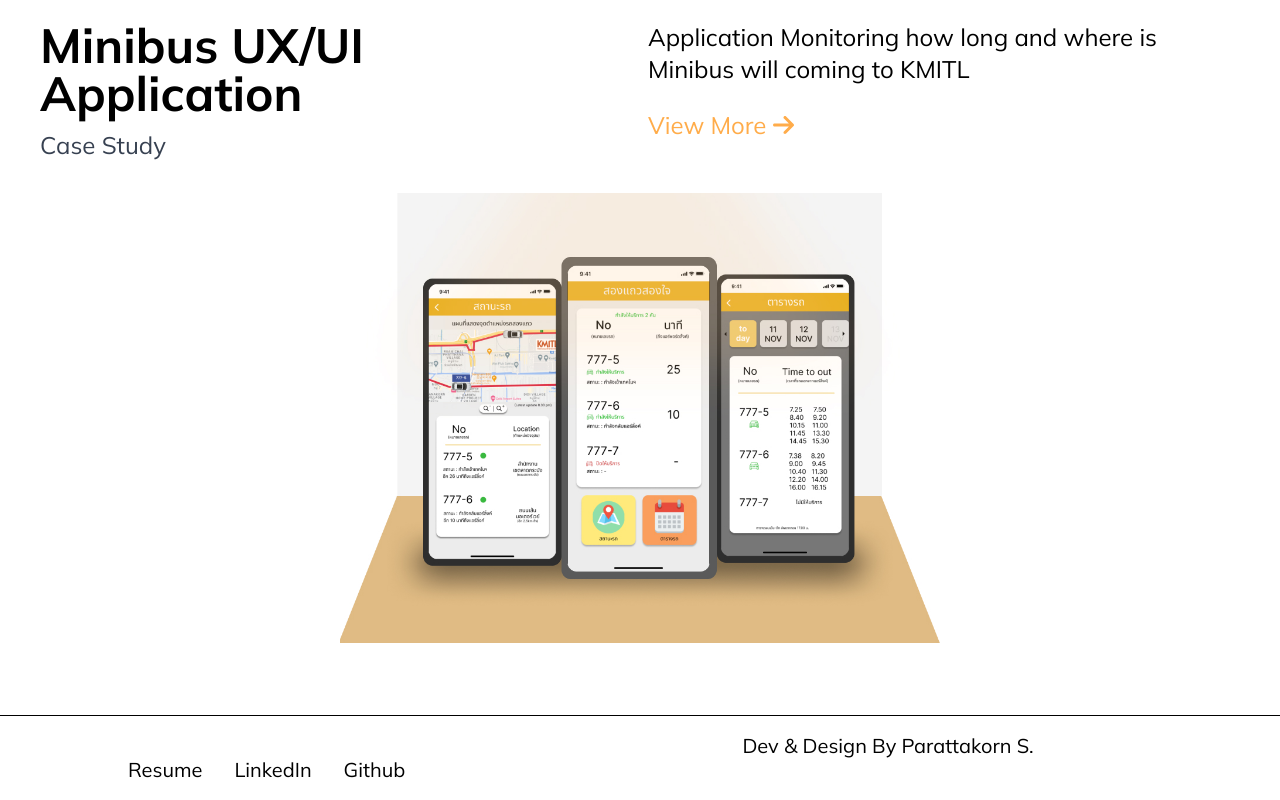
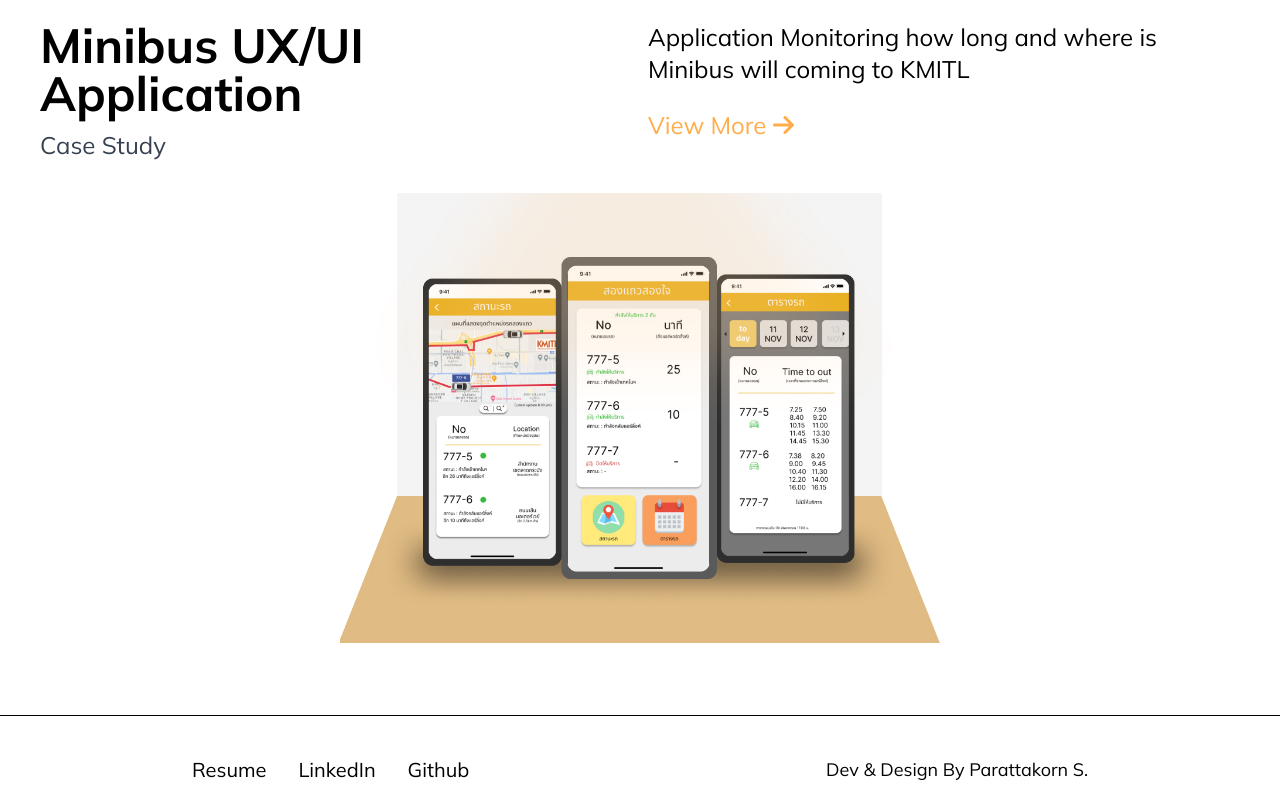
Before and after one commit to PARATTAKORNS/PortFolio, a React (Vite) app: page / in a window 1280 px wide. Shown: the part 2206-3006 px from the top of the page. Built offline with nearby package versions, Linux system fonts and the light colour scheme.

Commit message:
Update Footer

```diff
--- a/src/components/Footer.tsx
+++ b/src/components/Footer.tsx
@@ -1,19 +1,17 @@
 function Footer(){
     return(
         <>
-            <div className="footer flex justify-between font-mulish text-md md:text-xl max-w-3xl md:max-w-5xl py-4 mx-auto">
+            <div className="footer flex justify-between font-mulish text-md md:text-xl max-w-7xl py-4 md:max-w-4xl mx-auto">
                 <div className="flex gap-4 md:gap-8">
                     <a href="/Resume_Parattakorn.pdf" download="Resume_parattakorn.pdf" target="blank" className="mt-6">Resume</a>
                     <a href="https://www.linkedin.com/in/parattakorn-singwiset/" target="blank" className="mt-6">LinkedIn</a>
                     <a href="https://github.com/PARATTAKORNS" target="blank" className="mt-6">Github</a>
                 </div>
-                <div className="w-1/4 md:w-2/5">
-                    <p>Dev & Design By Parattakorn S.</p>
+                <div className="md:mt-6 w-1/3 md:w-2/5 text-lg">
+                    <p className="text-right">Dev & Design By Parattakorn S.</p>
                 </div>
             </div>
-
         </>
-
     )
 }
 
```
